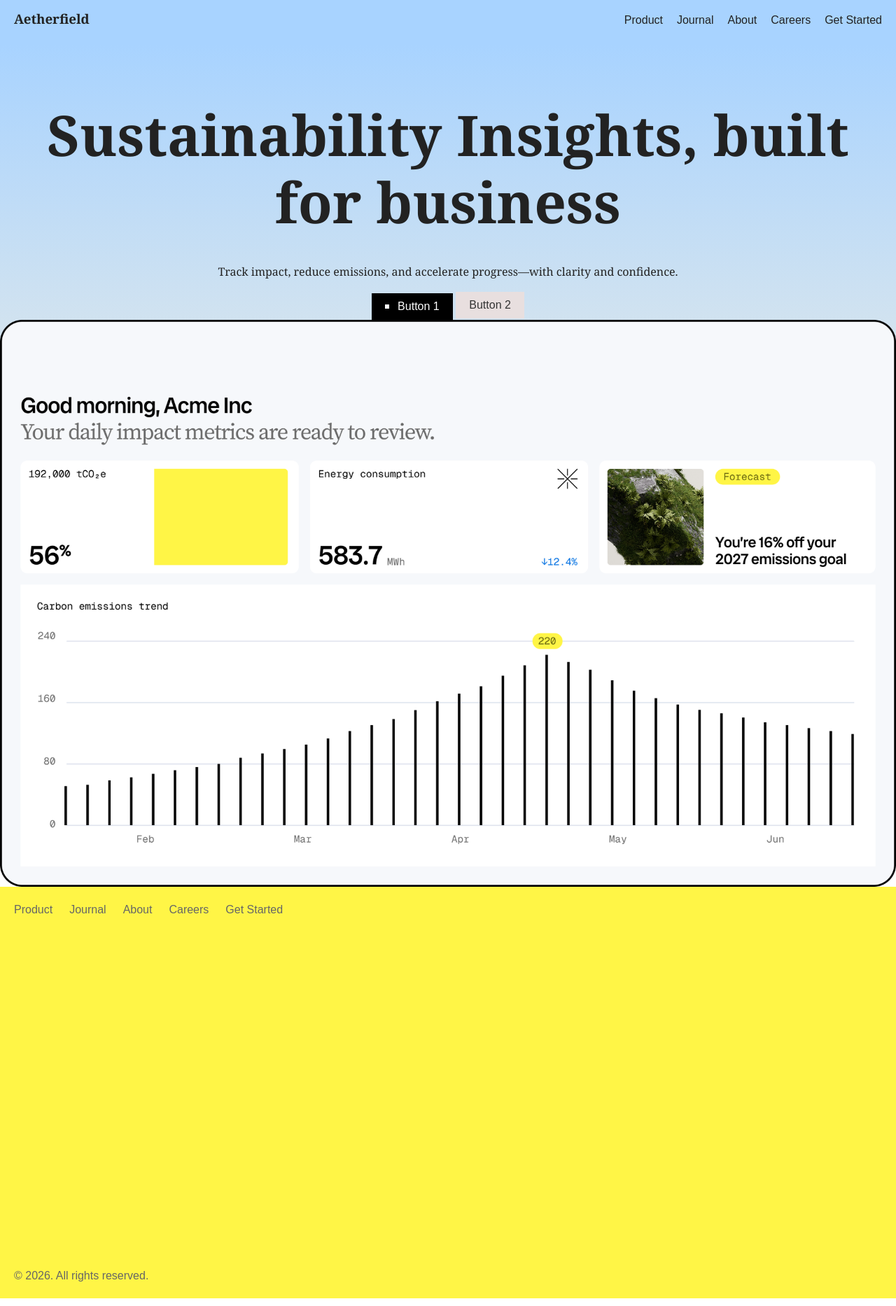
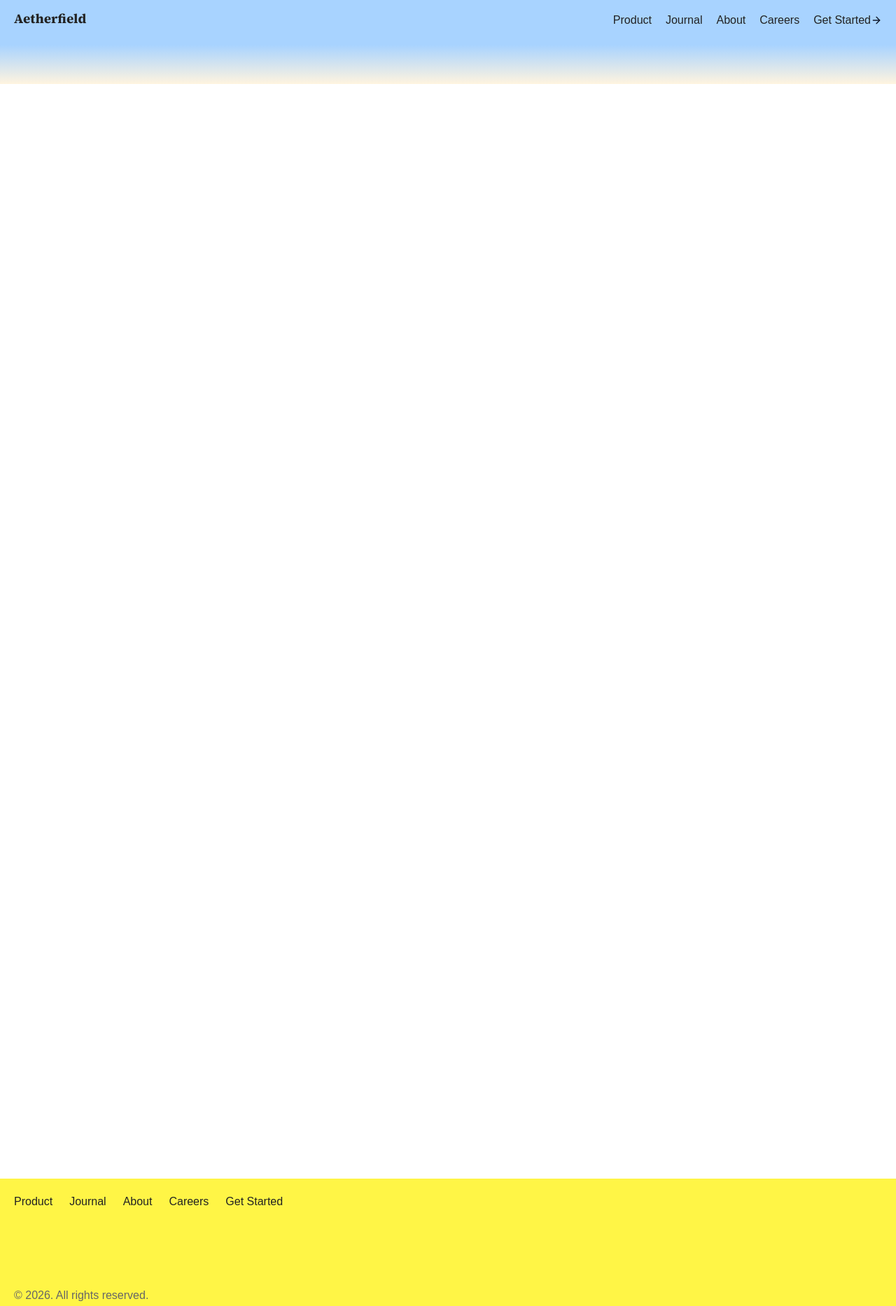
Before and after one commit to AlisonBest/cis-211, a plain HTML site: page about.html in a window 1280 px wide. Shown: the top 1866 px of the page at 70% size. Drawn offline with Linux system fonts and the light colour scheme; a web font is replaced by a local one.

Commit message:
update to pages

```diff
--- a/about.html
+++ b/about.html
@@ -1,18 +1,74 @@
 <!doctype html>
 <html lang="en">
+
 <head>
   <meta charset="UTF-8" />
   <meta name="viewport" content="width=device-width, initial-scale=1.0" />
   <title>CIS 211 Internet & Web Technology</title>
+  <link rel="preconnect" href="https://fonts.googleapis.com">
+  <link rel="preconnect" href="https://fonts.gstatic.com" crossorigin>
+  <link
+    href="https://fonts.googleapis.com/css2?family=Radio+Canada+Big:ital,wght@0,400..700;1,400..700&family=Radio+Canada:ital,wght@0,400..700;1,400..700&display=swap"
+    rel="stylesheet">
+  <link
+    href="https://fonts.googleapis.com/css2?family=Inter:wght@400;500;600&family=Source+Serif+4:ital,opsz,wght@0,8..60,400;0,8..60,600;0,8..60,700;1,8..60,400&display=swap"
+    rel="stylesheet">
   <link href="./css/styles.css" rel="stylesheet" />
 </head>
+
 <body>
   <header>
     <nav>
-        <div>
-          <h3 class="textLogo"> Aetherfield</h3>
+      <div class="logo">
+        <h3 class="textLogo"><a href="./index.html">Aetherfield</a> </h3>
         <!-- <img src="./images/" alt="Logo" class="brandLogo"> -->
       </div>
+      <ul>
+        <li><a href="./product.html">Product</a></li>
+        <li><a href="./journal.html">Journal</a></li>
+        <li><a href="./about.html">About</a></li>
+        <li><a href="./careers.html">Careers</a></li>
+        <li><a class="arrow-link" href="./getstarted.html"><span>Get Started </span><svg class="arrow"
+              viewBox="0 0 24 24" fill="none" stroke="currentColor" stroke-width="2" stroke-linecap="round"
+              stroke-linejoin="round" aria-hidden="true" focusable="false">
+              <!-- Horizontal stem line -->
+              <line x1="5" y1="12" x2="19" y2="12" />
+              <!-- Chevron arrow head -->
+              <polyline points="12 5 19 12 12 19" />
+            </svg>
+          </a>
+        </li>
+      </ul>
+    </nav>
+  </header>
+
+  <main class="container">
+    <section class="hero">
+
+
+    </section>
+    <section class="sustainability">
+
+    </section>
+    <section class="clarity">
+
+    </section>
+    <section class="acme">
+
+    </section>
+    <section class="journal">
+
+    </section>
+
+    <section class="testomonial">
+
+    </section>
+    <section class="request">
+
+    </section>
+  </main>
+  <footer>
+    <nav>
       <ul>
         <li><a href="./product.html">Product</a></li>
         <li><a href="./journal.html">Journal</a></li>
@@ -21,48 +77,12 @@
         <li><a href="./getstarted.html">Get Started</a></li>
       </ul>
     </nav>
-    </header>
 
-    <main class="profile-stage">
-      <section class="hero">
-        <h1>Sustainability Insights, built for business</h1>
-      <p>Track impact, reduce emissions, and accelerate progress—with clarity and confidence.</p>
-      <button class="btn">Button 1</button>
-      <button class="btn2">Button 2</button>
-      <img src="./images/HeroImage@2x.png" alt="Hero Image">
-      </section>
-      <section>
+    <div class="copy">&copy; 2026. All rights reserved.</div>
+    <div class="footerImage">
 
-      </section>
-      <section>
-
-      </section>
-      <section>
-
-      </section>
-      <section>
-
-      </section>
-      <section>
-
-      </section>
-      <section>
-
-      </section>
-    </main>
-    <footer>
-      <nav>
-         <ul>
-
-        <li>Product</li>
-        <li>Journal</li>
-        <li>About</li>
-        <li>Careers</li>
-        <li>Get Started</li>
-    </ul>
-      </nav>
-
-    <div>&copy; 2026. All rights reserved.</div>
+    </div>
   </footer>
 </body>
+
 </html>
```
Also changed, not shown: careers.html (+62 -42 lines), getstarted.html (+62 -42 lines), journal.html (+61 -42 lines), product.html (+61 -42 lines). Lines whose indentation alone changed are shown as unchanged.
